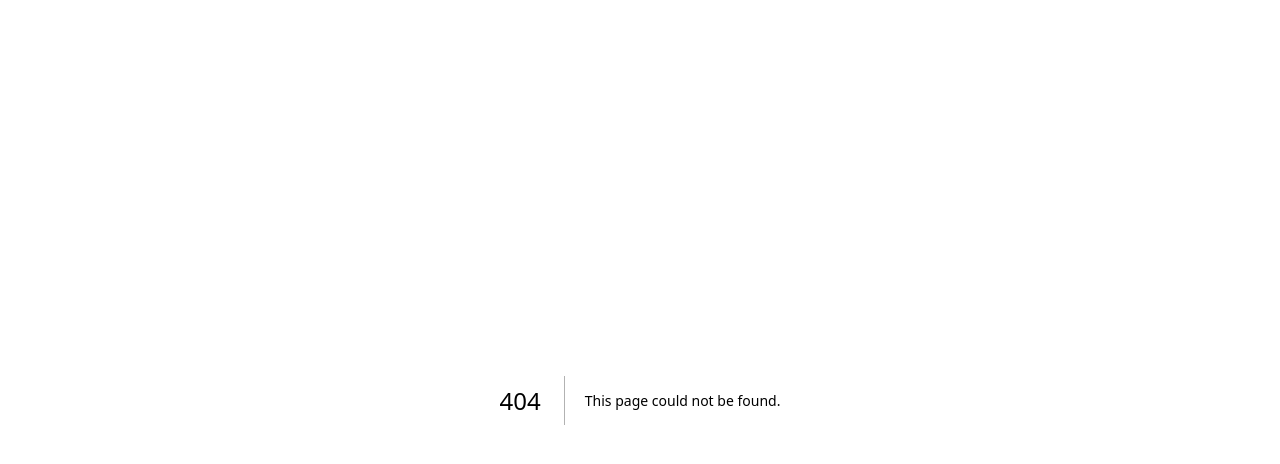
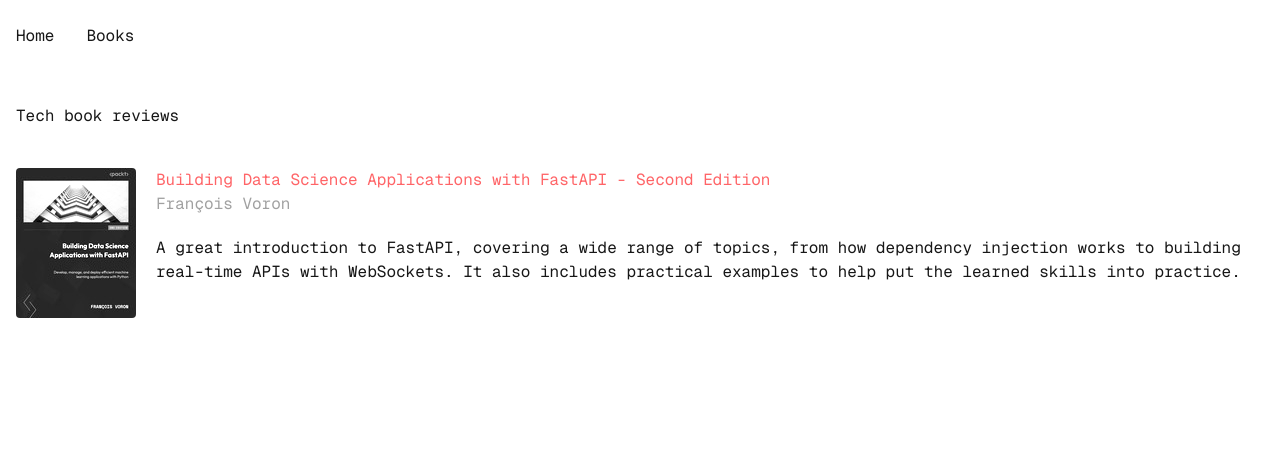
Before and after one commit to robertmarsal/robertmarsal.github.io, a Next.js app: page /books in a window 1280 px wide. Before the commit this address had no page. Shown: the top 464 px of the page. Built offline with nearby package versions, Linux system fonts and the light colour scheme.

Commit message:
feat: add initial book reviews page

```diff
--- /dev/null
+++ b/src/app/books/page.tsx
@@ -0,0 +1,30 @@
+import Image from "next/image";
+import { books } from "@/data/books";
+
+export default async function Page() {
+  return (
+    <div>
+      <div className="mb-10">Tech book reviews</div>
+      <ul>
+        {books.map((book) => {
+          return (
+            <li key={book.isbn} className="flex">
+              <Image
+                src={`/books/${book.isbn}.jpg`}
+                alt={`${book.title} - Book Cover`}
+                width={120}
+                height={150}
+                className="rounded-sm grayscale brightness-125 hover:grayscale-0 transition duration-300 ease-in-out"
+              />
+              <div className="pl-5">
+                <div className="text-red-400">{book.title}</div>
+                <p className="text-neutral-400">{book.author}</p>
+                <div className="pt-5">{book.blurb}</div>
+              </div>
+            </li>
+          );
+        })}
+      </ul>
+    </div>
+  );
+}
--- a/src/app/layout.tsx
+++ b/src/app/layout.tsx
@@ -1,4 +1,5 @@
 import type { Metadata } from "next";
+import Link from "next/link";
 import { Geist, Geist_Mono } from "next/font/google";
 import "./globals.css";
 
@@ -26,7 +27,28 @@
       <body
         className={`${geistSans.variable} ${geistMono.variable} antialiased`}
       >
-        {children}
+        <nav>
+          <div className="container mx-auto px-4 py-2">
+            <div className="flex justify-left font-[family-name:var(--font-geist-mono)]">
+              <ul className="flex space-x-8 py-4">
+                <li>
+                  <Link href="/" className="hover:text-red-400">
+                    Home
+                  </Link>
+                </li>
+                <li>
+                  <Link href="/books" className="hover:text-red-400">
+                    Books
+                  </Link>
+                </li>
+              </ul>
+            </div>
+          </div>
+        </nav>
+
+        <div className="container mx-auto px-4 py-8 font-[family-name:var(--font-geist-mono)]">
+          {children}
+        </div>
       </body>
     </html>
   );
--- a/src/app/page.tsx
+++ b/src/app/page.tsx
@@ -2,7 +2,7 @@
   return (
     <div className="grid grid-rows-[20px_1fr_20px] items-center justify-items-center min-h-screen p-8 pb-20 gap-16 sm:p-20 font-[family-name:var(--font-geist-sans)]">
       <main className="flex flex-col gap-8 row-start-2 items-center sm:items-start">
-        <div className="text-sm text-center sm:text-left font-[family-name:var(--font-geist-mono)]">
+        <div className="text-center sm:text-left font-[family-name:var(--font-geist-mono)]">
           Hi, I&apos;m Rob, a software engineer based in London.
         </div>
         <div>
--- /dev/null
+++ b/src/data/books.tsx
@@ -0,0 +1,16 @@
+type Book = {
+  isbn: number;
+  title: string;
+  author: string;
+  blurb: string;
+};
+
+export const books: Book[] = [
+  {
+    isbn: 9781837632749,
+    title: "Building Data Science Applications with FastAPI - Second Edition",
+    author: "François Voron",
+    blurb:
+      "A great introduction to FastAPI, covering a wide range of topics, from how dependency injection works to building real-time APIs with WebSockets. It also includes practical examples to help put the learned skills into practice.",
+  },
+];
```
Also changed, not shown: public/books/9781837632749.jpg (added).
